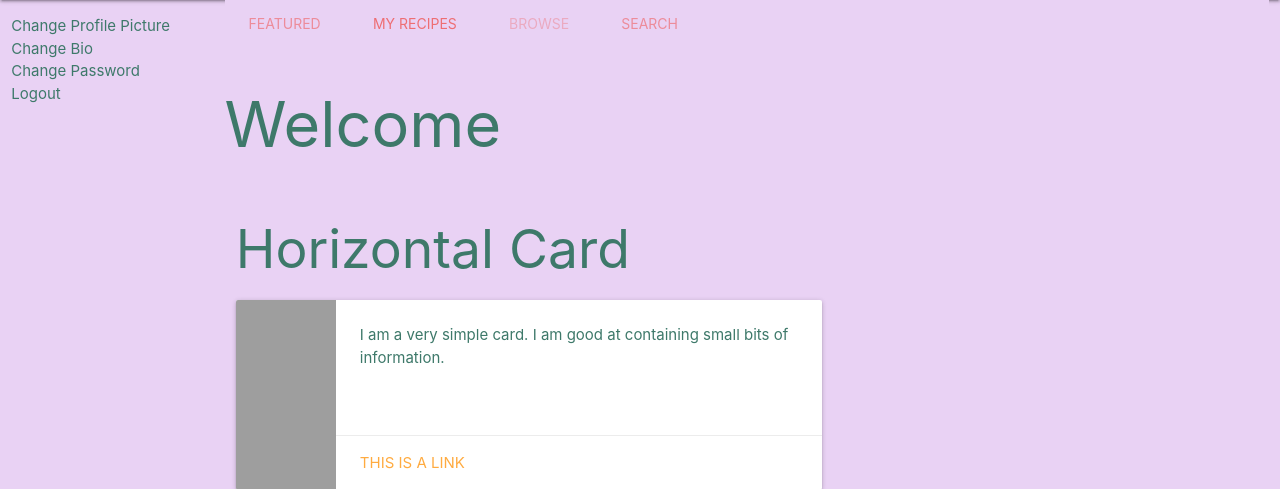
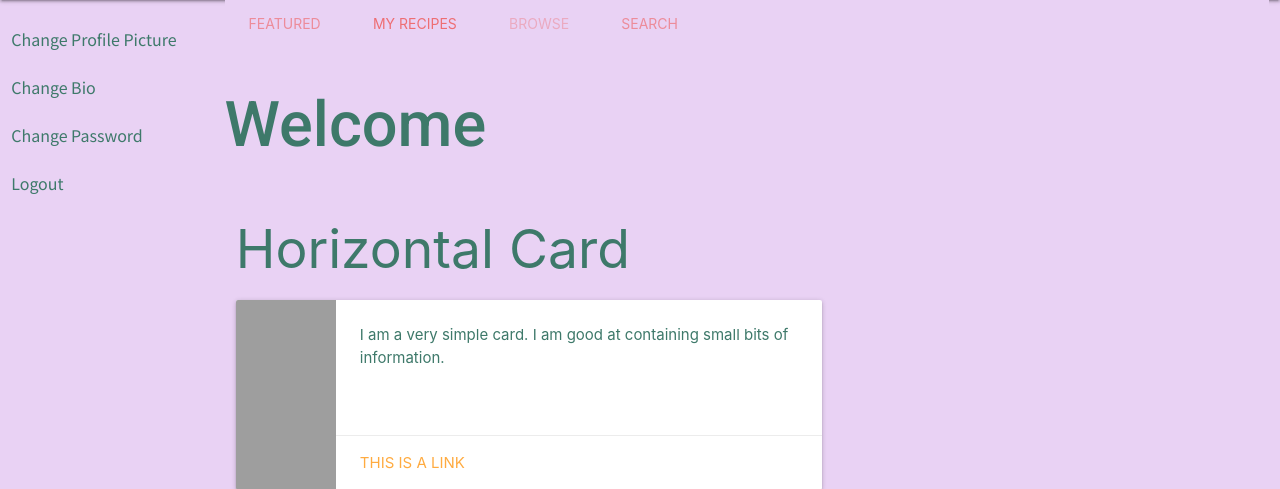
Before and after one commit to markj0hnst0n/LeMunch, a Flask app: a page that uses templates/base.html in a window 1280 px wide. Shown: the part 64-553 px from the top of the page. Run offline with Flask 2, Linux system fonts and the light colour scheme; the visitor is signed in with stand-in values (Sample User, id 1); data that the repository does not hold is empty; some libraries are stand-ins or nearby versions; grey boxes are pictures that could not be loaded.

Commit message:
fonts added

```diff
--- a/static/css/style.css
+++ b/static/css/style.css
@@ -5,6 +5,10 @@
 
 .logo-font{
     font-family: Pacifico;
+}
+
+.title-font{
+    font-family: Roboto;
 }
 
 .body-colour{
@@ -26,3 +30,13 @@ a {
 a:hover {
     color: #039be5;
 }
+
+.side-list{
+    line-height: 48px;
+    font-family: Noto Sans JP;
+    font-size: 16px;
+}
+
+.side-list:hover{
+    background-color: #F7EFFB;
+}
--- a/templates/base.html
+++ b/templates/base.html
@@ -35,17 +35,16 @@
     </header>
     <body class="body-colour">
         <div class="row">
+            {% if session.user %}
             <div class="col s2 hide-on-med-and-down">
                 <ul class="nav-column">
-                    {% if session.user %}
-                    <li class="bold"><a href="#">Change Profile Picture</a></li>
-                    <li class="bold"><a href="#">Change Bio</a></li>
-                    <li class="bold"><a href="">Change Password</a></li>
-                    <li class="bold"><a href="{{ url_for('logout') }}">Logout</a></li>
-                    {% endif %}
+                    <li class="side-list"><a href="#">Change Profile Picture</a></li>
+                    <li class="side-list"><a href="#">Change Bio</a></li>
+                    <li class="side-list"><a href="">Change Password</a></li>
+                    <li class="side-list"><a href="{{ url_for('logout') }}">Logout</a></li>
+
                 </ul>
             </div>
-            {% if session.user %}
             <div class="nav-content col s10">
                 <ul class="tabs body-colour">
                     <li class="tab"><a href="#test1">Featured</a></li>
--- a/templates/profile.html
+++ b/templates/profile.html
@@ -1,6 +1,6 @@
 {% extends 'base.html' %}
 {% block content %}
-<h1> Welcome {{ user.username|title }} </h1>
+<h1 class="title-font"> Welcome {{ user.username|title }} </h1>
 <div class="col s11 m7">
     <h2 class="header">Horizontal Card</h2>
     <div class="card horizontal">
--- a/templates/signin.html
+++ b/templates/signin.html
@@ -2,7 +2,7 @@
 {% block content %}
 <section>
     <div class="container">
-        <h1>Sign In</h1>
+        <h1 class="title-font">Sign In</h1>
         <div class="row">
             <form class="col s12" method="POST" action="{{ url_for('login') }}">
                 <div class="row">
```
